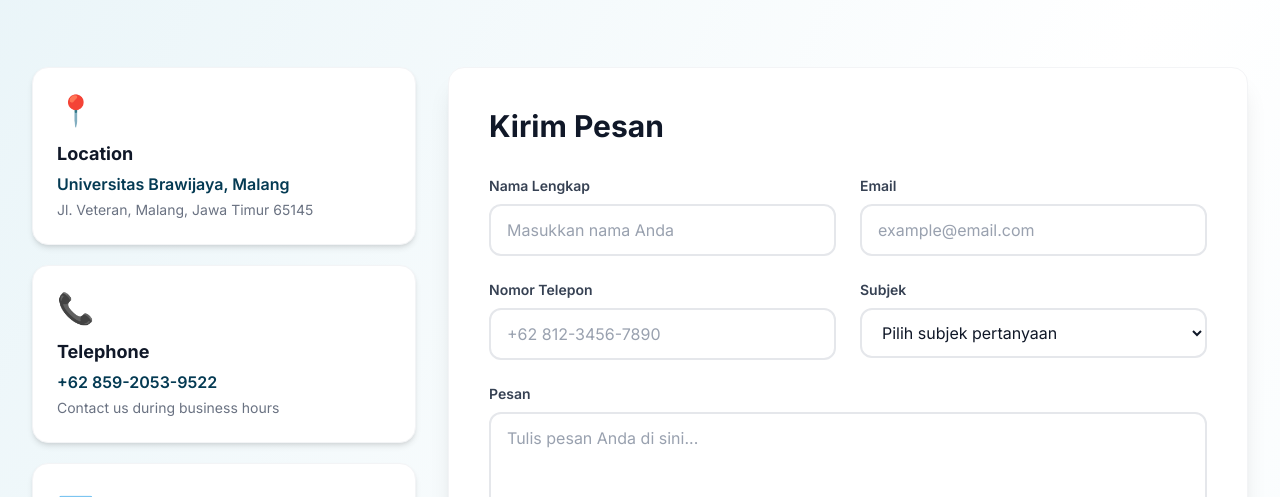
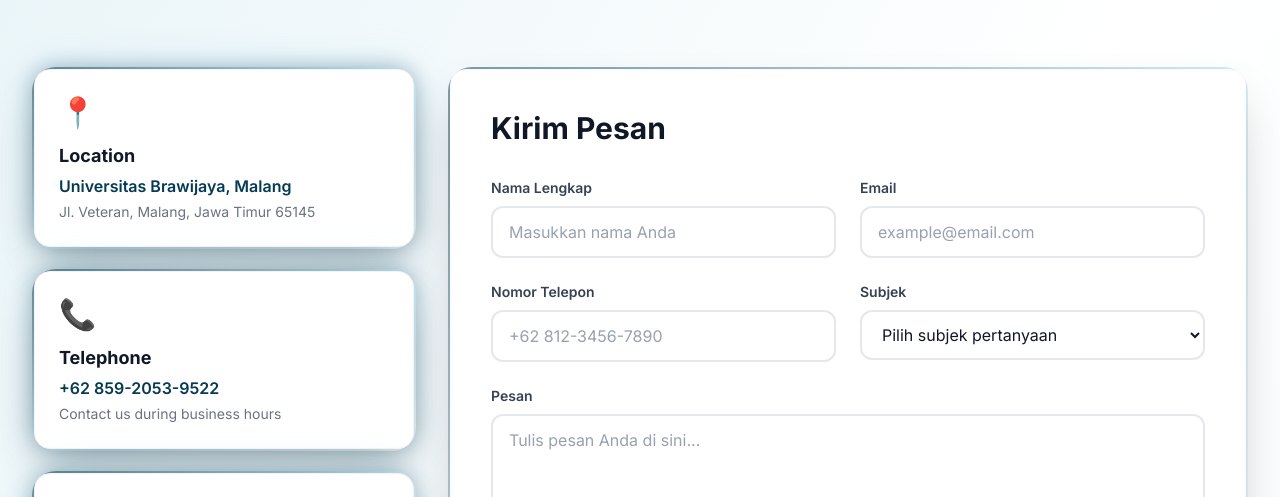
Before and after one commit to femas-alfaridzi/ub-mager, a Next.js app: page /contact in a window 1280 px wide. Shown: the part 303-800 px from the top of the page. Built offline with nearby package versions, Linux system fonts and the light colour scheme; no server answers.

Commit message:
Add rotating shadow glow animation to contact info cards

```diff
--- a/src/app/contact/page.tsx
+++ b/src/app/contact/page.tsx
@@ -145,8 +145,9 @@ export default function ContactPage() {
               {contactInfo.map((info, index) => (
                 <div
                   key={index}
-                  className="bg-white rounded-2xl p-6 shadow-md hover:shadow-xl transition-all duration-300 border border-gray-100 group hover:-translate-y-1"
+                  className="rounded-3xl p-[2px] bg-gradient-to-br from-[#043A53]/60 via-[#74C1E4]/40 to-[#BFEBFF]/20 group hover:scale-[1.01] transition-all duration-300 animate-shadow-glow"
                 >
+                  <div className="bg-white rounded-2xl p-6 shadow-2xl hover:shadow-[0_10px_30px_rgba(4,58,83,0.12)] transition-shadow duration-300 border border-gray-100">
                     <div className="text-3xl mb-3 group-hover:scale-110 transition-transform duration-300 inline-block">
                       {info.icon}
                     </div>
@@ -154,13 +155,15 @@ export default function ContactPage() {
                     <p className="text-base font-semibold text-[#043A53] mb-1">{info.description}</p>
                     <p className="text-sm text-gray-500">{info.detail}</p>
                   </div>
+                </div>
               ))}
             </div>
           </div>
 
           {/* Contact Form */}
           <div className="lg:col-span-8">
-            <div className="bg-white rounded-2xl shadow-xl p-6 sm:p-8 lg:p-10 border border-gray-100">
+            <div className="rounded-3xl p-[2px] bg-gradient-to-br from-[#043A53]/50 via-[#74C1E4]/30 to-[#BFEBFF]/15">
+              <div className="bg-white rounded-2xl shadow-2xl hover:shadow-[0_15px_40px_rgba(4,58,83,0.15)] transition-shadow duration-300 p-6 sm:p-8 lg:p-10 border border-gray-50">
                 <h2 className="text-2xl sm:text-3xl font-bold text-gray-900 mb-8">Kirim Pesan</h2>
 
               <form onSubmit={handleSubmit} className="space-y-6">
@@ -289,6 +292,7 @@ export default function ContactPage() {
               </div>
             </div>
           </div>
+        </div>
 
         {/* Social Media Section */}
         <div className="mb-20">
@@ -374,6 +378,30 @@ export default function ContactPage() {
           </div>
         </div>
       </div>
+
+      <style jsx>{`
+        @keyframes shadow-glow-rotate {
+          0% {
+            box-shadow: 0 0 20px rgba(4, 58, 83, 0.3), 0 0 40px rgba(116, 193, 228, 0.2);
+          }
+          25% {
+            box-shadow: 20px 0 30px rgba(116, 193, 228, 0.25), 0 0 40px rgba(4, 58, 83, 0.2);
+          }
+          50% {
+            box-shadow: 0 20px 30px rgba(116, 193, 228, 0.3), 0 0 40px rgba(4, 58, 83, 0.15);
+          }
+          75% {
+            box-shadow: -20px 0 30px rgba(116, 193, 228, 0.25), 0 0 40px rgba(4, 58, 83, 0.2);
+          }
+          100% {
+            box-shadow: 0 0 20px rgba(4, 58, 83, 0.3), 0 0 40px rgba(116, 193, 228, 0.2);
+          }
+        }
+
+        :global(.animate-shadow-glow) {
+          animation: shadow-glow-rotate 6s ease-in-out infinite;
+        }
+      `}</style>
     </div>
   );
 }
```
Lines whose indentation alone changed are shown as unchanged.
